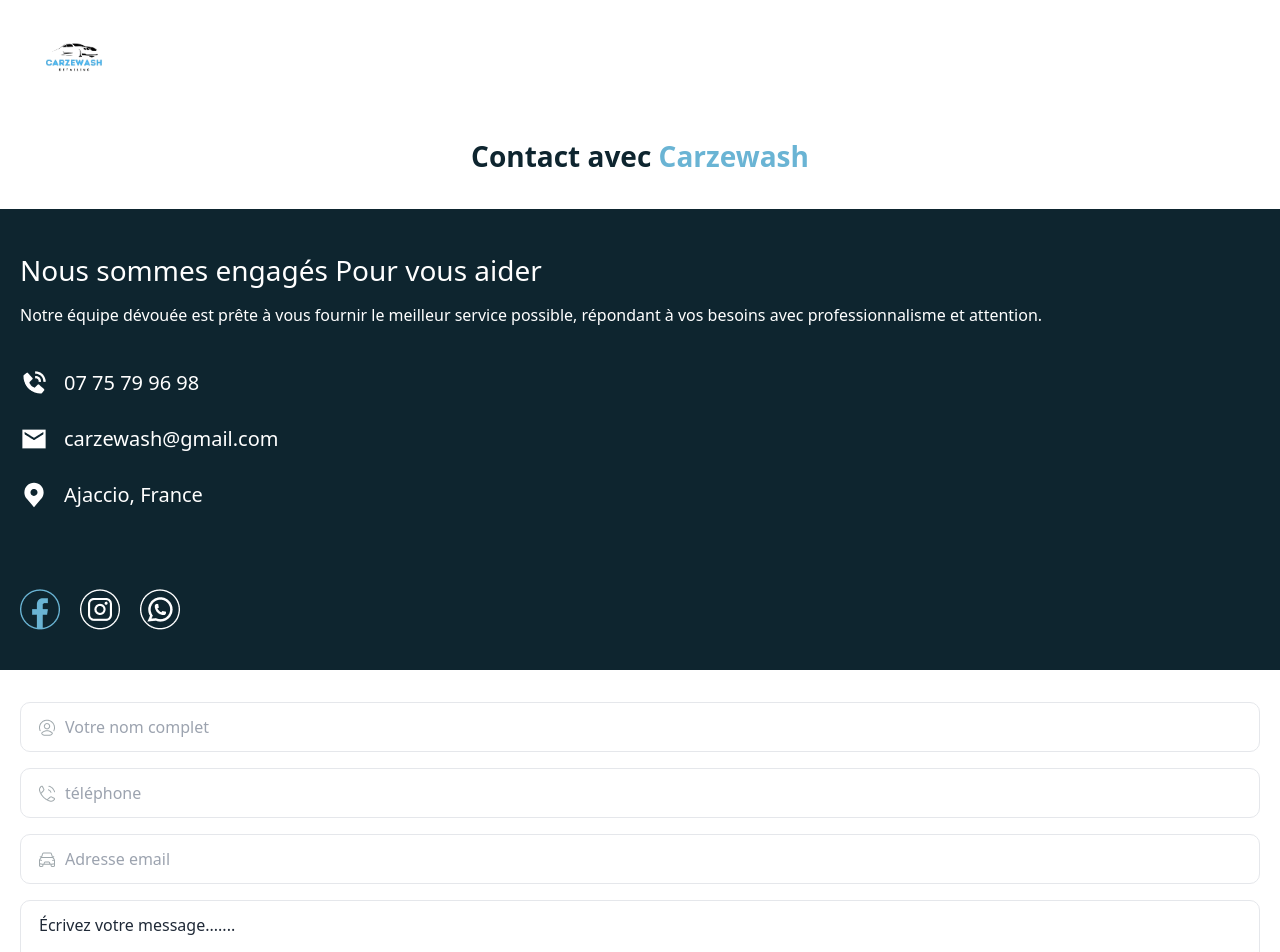
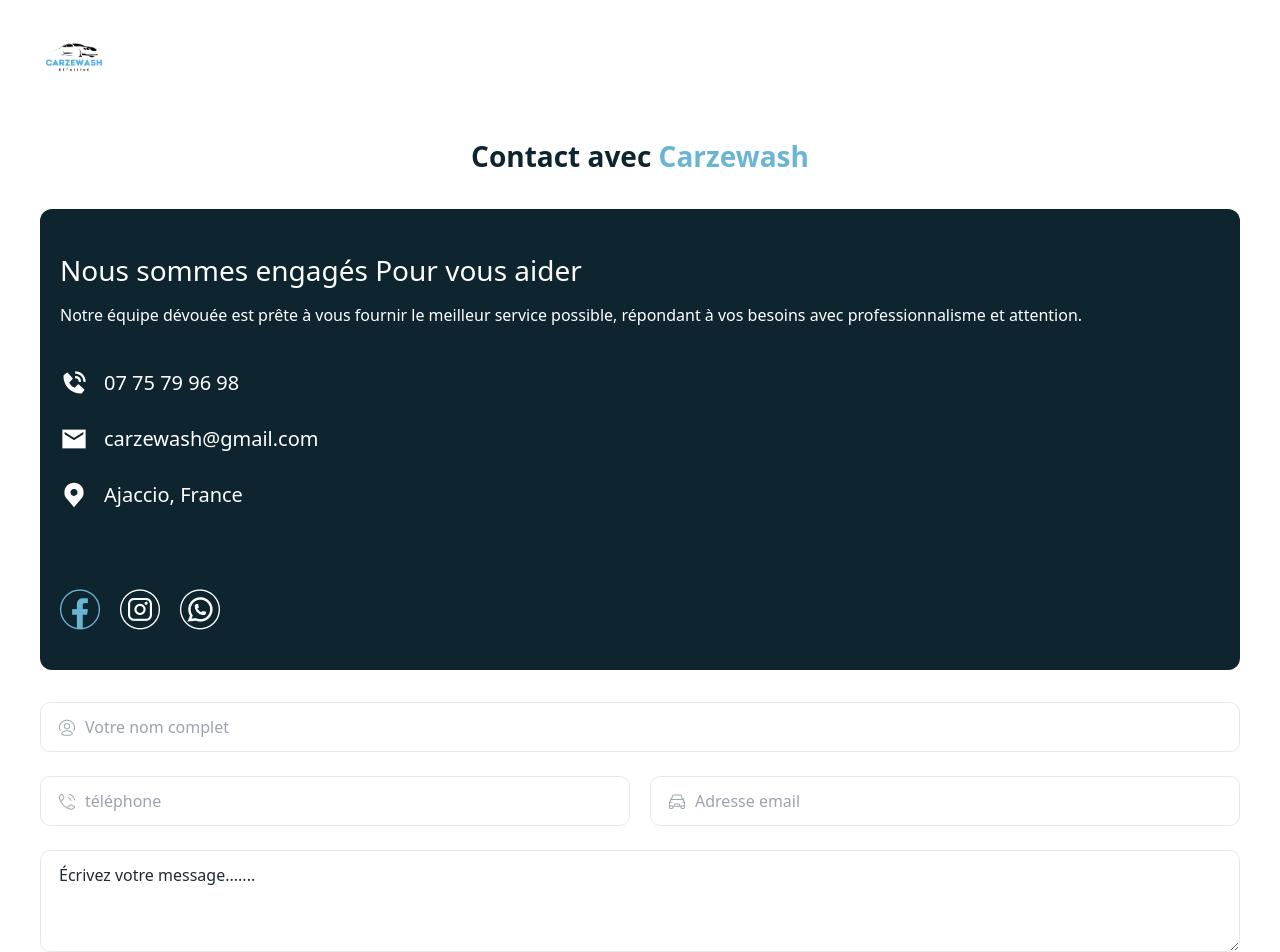
Before and after one commit to Fahadmohammad1/carzewash-frontend, a React (Vite) app: page /contact in a window 1280 px wide. Shown: the top 952 px of the page. Built offline with nearby package versions, Linux system fonts and the light colour scheme.

Commit message:
contact page responsive add

```diff
--- a/src/components/home/Packages.jsx
+++ b/src/components/home/Packages.jsx
@@ -63,7 +63,8 @@
   return (
     <section className="mt-[60px] pt-10">
       <h1 className="font-black text-[28px] md:text-4xl leading-[42px] md:leading-[52px] text-center md:px-10">
-        <span className="text-cw-secondary">Noo Tarifs & Formules</span>{" "}
+        <span className="text-cw-secondary">Noo Tarifs & Formules</span>
+        <br />
         <span className="text-cw-primary">Détaillements</span>
       </h1>
       <div className="grid grid-cols-1 mt-8">
--- a/src/pages/Contact.jsx
+++ b/src/pages/Contact.jsx
@@ -12,12 +12,12 @@
 
 const Contact = () => {
   return (
-    <section>
+    <section className="md:px-10">
       <h1 className="font-black text-[28px] leading-[42px] text-center mt-[47px] mb-8 px-10">
         <span className="text-cw-secondary">Contact avec</span>{" "}
         <span className="text-cw-primary">Carzewash</span>
       </h1>
-      <div className="bg-cw-secondary px-5 py-10">
+      <div className="bg-cw-secondary px-5 py-10 md:rounded-xl">
         <h2 className="text-[28px] leading-[42px] font-medium text-white">
           Nous sommes engagés Pour vous aider
         </h2>
@@ -43,7 +43,7 @@
         </div>
       </div>
       <div>
-        <div className="px-5 py-8 flex flex-col gap-y-4">
+        <div className="px-5 md:px-0 py-8 flex flex-col gap-y-4 md:gap-y-6">
           <label className="flex items-center gap-[10px] rounded-[10px] border-[1px] py-3 px-[18px] ">
             <img src={user} alt="" />
             <input
@@ -54,7 +54,8 @@
               placeholder="Votre nom complet"
             />
           </label>
-          <label className="flex items-center gap-[10px] rounded-[10px] border-[1px] py-3 px-[18px]">
+          <div className="flex flex-col gap-y-4 md:gap-y-6 md:flex-row md:gap-x-5">
+            <label className="flex items-center gap-[10px] rounded-[10px] border-[1px] py-3 px-[18px] md:w-full">
               <img src={phone2} alt="" />
               <input
                 type="text"
@@ -64,7 +65,7 @@
                 placeholder="téléphone"
               />
             </label>
-          <label className="flex items-center gap-[10px] rounded-[10px] border-[1px] py-3 px-[18px]">
+            <label className="flex items-center gap-[10px] rounded-[10px] border-[1px] py-3 px-[18px] md:w-full">
               <img src={car} alt="" />
               <input
                 type="email"
@@ -74,6 +75,7 @@
                 placeholder="Adresse email"
               />
             </label>
+          </div>
           <textarea
             className="rounded-[10px] border-[1px] pt-3 pb-10 px-[18px]"
             name="message"
```
Lines whose indentation alone changed are shown as unchanged.
